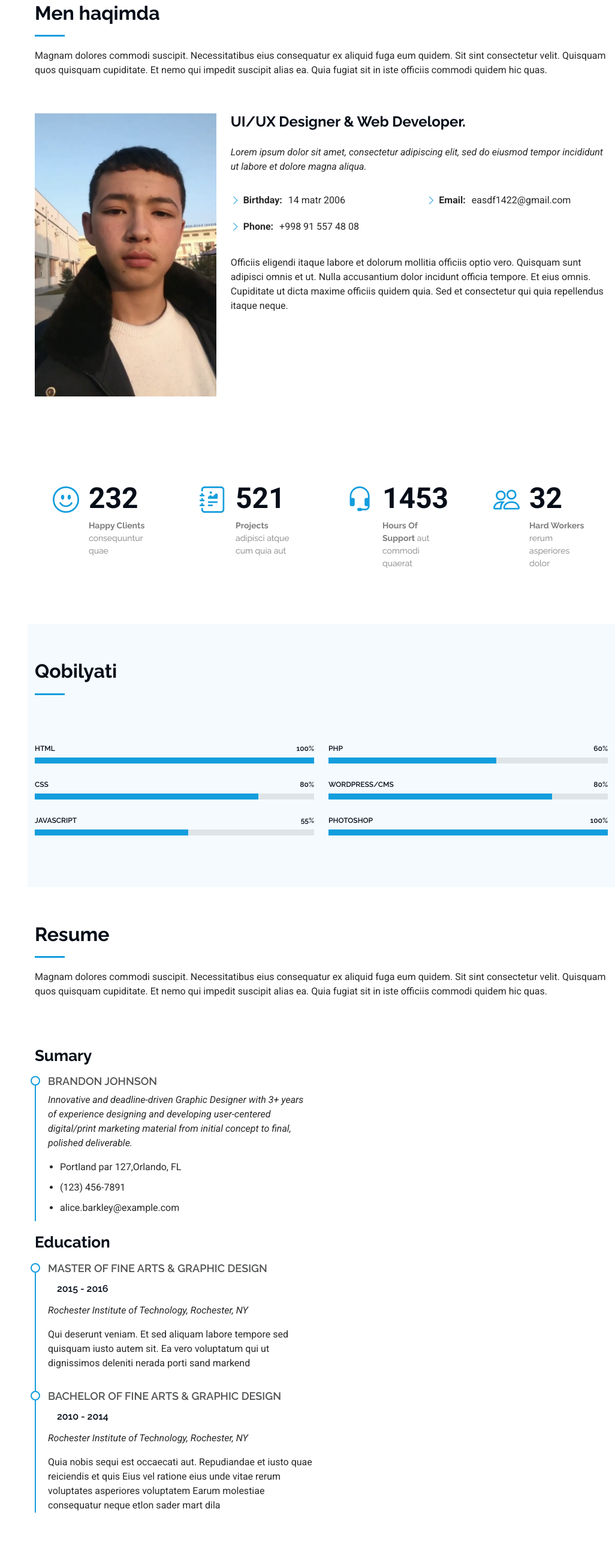
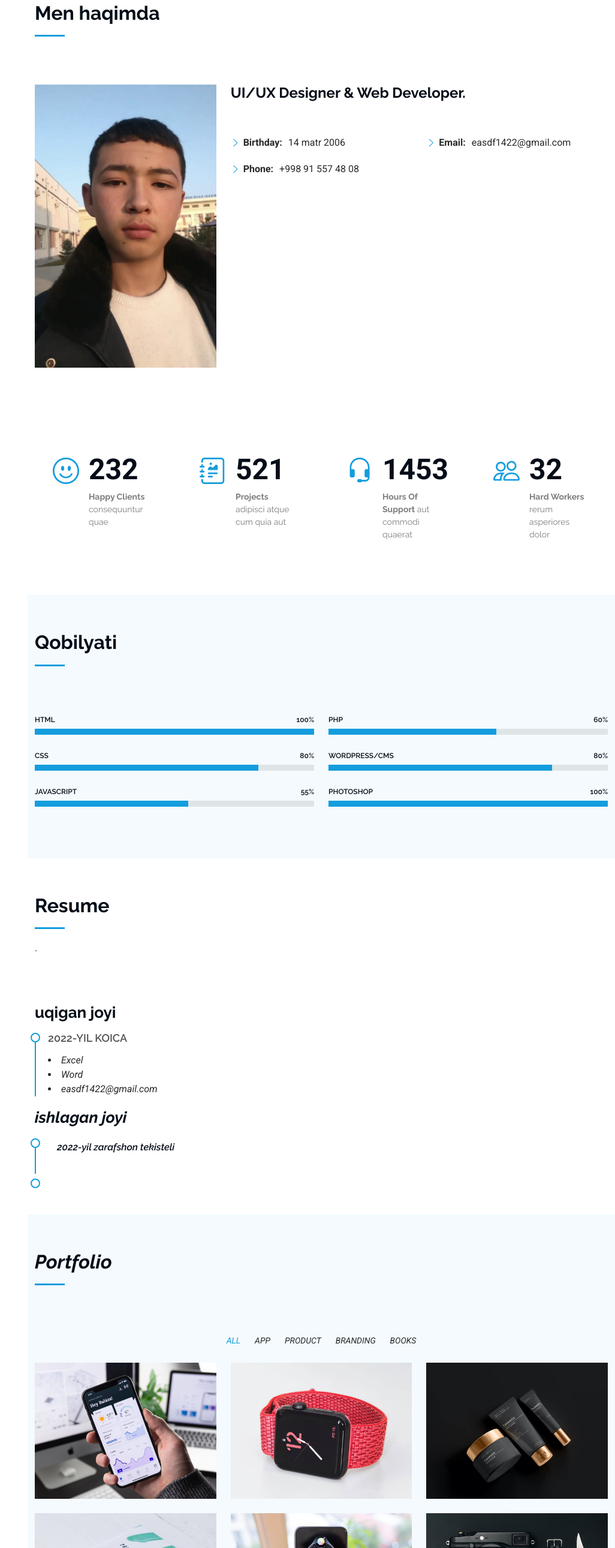
Before and after one commit to ruslan673/portifolio-sayiti, a plain HTML site: page index.html in a window 1280 px wide. Shown: the part 857-3438 px from the top of the page at 60% size, without its empty margins (254-1280 px from the left). Drawn offline with Linux system fonts and the light colour scheme.

Commit message:
portifolio tayyor

```diff
--- a/index.html
+++ b/index.html
@@ -109,7 +109,7 @@
       <!-- Section Title -->
       <div class="container section-title" data-aos="fade-up">
         <h2>Men haqimda</h2>
-        <p>Magnam dolores commodi suscipit. Necessitatibus eius consequatur ex aliquid fuga eum quidem. Sit sint consectetur velit. Quisquam quos quisquam cupiditate. Et nemo qui impedit suscipit alias ea. Quia fugiat sit in iste officiis commodi quidem hic quas.</p>
+        <p></p>
       </div><!-- End Section Title -->
 
       <div class="container" data-aos="fade-up" data-aos-delay="100">
@@ -121,8 +121,7 @@
           <div class="col-lg-8 content">
             <h2>UI/UX Designer &amp; Web Developer.</h2>
             <p class="fst-italic py-3">
-              Lorem ipsum dolor sit amet, consectetur adipiscing elit, sed do eiusmod tempor incididunt ut labore et dolore
-              magna aliqua.
+
             </p>
             <div class="row">
               <div class="col-lg-6">
@@ -142,8 +141,7 @@
               </div>
             </div>
             <p class="py-3">
-              Officiis eligendi itaque labore et dolorum mollitia officiis optio vero. Quisquam sunt adipisci omnis et ut. Nulla accusantium dolor incidunt officia tempore. Et eius omnis.
-              Cupiditate ut dicta maxime officiis quidem quia. Sed et consectetur qui quia repellendus itaque neque.
+
             </p>
           </div>
         </div>
@@ -272,7 +270,7 @@
       <!-- Section Title -->
       <div class="container section-title" data-aos="fade-up">
         <h2>Resume</h2>
-        <p>Magnam dolores commodi suscipit. Necessitatibus eius consequatur ex aliquid fuga eum quidem. Sit sint consectetur velit. Quisquam quos quisquam cupiditate. Et nemo qui impedit suscipit alias ea. Quia fugiat sit in iste officiis commodi quidem hic quas.</p>
+        <p>.</p>
       </div><!-- End Section Title -->
 
       <div class="container">
@@ -280,32 +278,31 @@
         <div class="row">
 
           <div class="col-lg-6" data-aos="fade-up" data-aos-delay="100">
-            <h3 class="resume-title">Sumary</h3>
+            <h3 class="resume-title">uqigan joyi</h3>
 
             <div class="resume-item pb-0">
-              <h4>Brandon Johnson</h4>
-              <p><em>Innovative and deadline-driven Graphic Designer with 3+ years of experience designing and developing user-centered digital/print marketing material from initial concept to final, polished deliverable.</em></p>
-              <ul>
-                <li>Portland par 127,Orlando, FL</li>
-                <li>(123) 456-7891</li>
-                <li>alice.barkley@example.com</li>
+              <h4>2022-yil koica
+
+              </h4>
+              <p><em>
+                <li>Excel</li>
+                <li>Word</li>
+                <li>easdf1422@gmail.com</li>
               </ul>
             </div><!-- Edn Resume Item -->
 
-            <h3 class="resume-title">Education</h3>
+            <h3 class="resume-title">ishlagan joyi</h3>
             <div class="resume-item">
-              <h4>Master of Fine Arts &amp; Graphic Design</h4>
-              <h5>2015 - 2016</h5>
-              <p><em>Rochester Institute of Technology, Rochester, NY</em></p>
-              <p>Qui deserunt veniam. Et sed aliquam labore tempore sed quisquam iusto autem sit. Ea vero voluptatum qui ut dignissimos deleniti nerada porti sand markend</p>
+              <h5>2022-yil zarafshon tekisteli</h5>
+
+
             </div><!-- Edn Resume Item -->
 
             <div class="resume-item">
-              <h4>Bachelor of Fine Arts &amp; Graphic Design</h4>
-              <h5>2010 - 2014</h5>
-              <p><em>Rochester Institute of Technology, Rochester, NY</em></p>
-              <p>Quia nobis sequi est occaecati aut. Repudiandae et iusto quae reiciendis et quis Eius vel ratione eius unde vitae rerum voluptates asperiores voluptatem Earum molestiae consequatur neque etlon sader mart dila</p>
-            </div><!-- Edn Resume Item -->
+              <h4> </h4>
+              <h</h5>
+
+
 
 
     </section><!-- /Resume Section -->
@@ -316,7 +313,7 @@
       <!-- Section Title -->
       <div class="container section-title" data-aos="fade-up">
         <h2>Portfolio</h2>
-        <p>Magnam dolores commodi suscipit. Necessitatibus eius consequatur ex aliquid fuga eum quidem. Sit sint consectetur velit. Quisquam quos quisquam cupiditate. Et nemo qui impedit suscipit alias ea. Quia fugiat sit in iste officiis commodi quidem hic quas.</p>
+        <p>
       </div><!-- End Section Title -->
 
       <div class="container">
@@ -502,7 +499,7 @@
             <div class="icon flex-shrink-0"><i class="bi bi-briefcase"></i></div>
             <div>
               <h4 class="title"><a href="Frontent" class="stretched-link">Frontent</a></h4>
-              <p class="description">Voluptatum deleniti atque corrupti quos dolores et quas molestias excepturi sint occaecati cupiditate non provident</p>
+              <p class="description"></p>
             </div>
           </div>
           <!-- End Service Item -->
@@ -511,7 +508,7 @@
             <div class="icon flex-shrink-0"><i class="bi bi-card-checklist"></i></div>
             <div>
               <h4 class="title"><a href="Bekint" class="stretched-link">Bekint</a></h4>
-              <p class="description">Minim veniam, quis nostrud exercitation ullamco laboris nisi ut aliquip ex ea commodo consequat tarad limino ata</p>
+              <p class="description"></p>
             </div>
           </div><!-- End Service Item -->
 
@@ -519,7 +516,7 @@
             <div class="icon flex-shrink-0"><i class="bi bi-bar-chart"></i></div>
             <div>
               <h4 class="title"><a href="Zararli veruslar" class="stretched-link">Zararli veruslar</a></h4>
-              <p class="description">Duis aute irure dolor in reprehenderit in voluptate velit esse cillum dolore eu fugiat nulla pariatur</p>
+              <p class="description"></p>
             </div>
           </div><!-- End Service Item -->
 
@@ -527,7 +524,7 @@
             <div class="icon flex-shrink-0"><i class="bi bi-binoculars"></i></div>
             <div>
               <h4 class="title"><a href="Excel" class="stretched-link">Excel</a></h4>
-              <p class="description">Excepteur sint occaecat cupidatat non proident, sunt in culpa qui officia deserunt mollit anim id est laborum</p>
+              <p class="description"></p>
             </div>
           </div><!-- End Service Item -->
 
@@ -535,7 +532,7 @@
             <div class="icon flex-shrink-0"><i class="bi bi-brightness-high"></i></div>
             <div>
               <h4 class="title"><a href="Word" class="stretched-link">Word</a></h4>
-              <p class="description">At vero eos et accusamus et iusto odio dignissimos ducimus qui blanditiis praesentium voluptatum deleniti atque</p>
+              <p class="description"></p>
             </div>
           </div><!-- End Service Item -->
 
@@ -543,7 +540,7 @@
             <div class="icon flex-shrink-0"><i class="bi bi-calendar4-week"></i></div>
             <div>
               <h4 class="title"><a href="Photoshop" class="stretched-link">Photoshop</a></h4>
-              <p class="description">Et harum quidem rerum facilis est et expedita distinctio. Nam libero tempore, cum soluta nobis est eligendi</p>
+              <p class="description"></p>
             </div>
           </div><!-- End Service Item -->
 
@@ -559,7 +556,7 @@
       <!-- Section Title -->
       <div class="container section-title" data-aos="fade-up">
         <h2>Testimonials</h2>
-        <p>Necessitatibus eius consequatur ex aliquid fuga eum quidem sint consectetur velit</p>
+        <p></p>
       </div><!-- End Section Title -->
 
       <div class="container" data-aos="fade-up" data-aos-delay="100">
```
